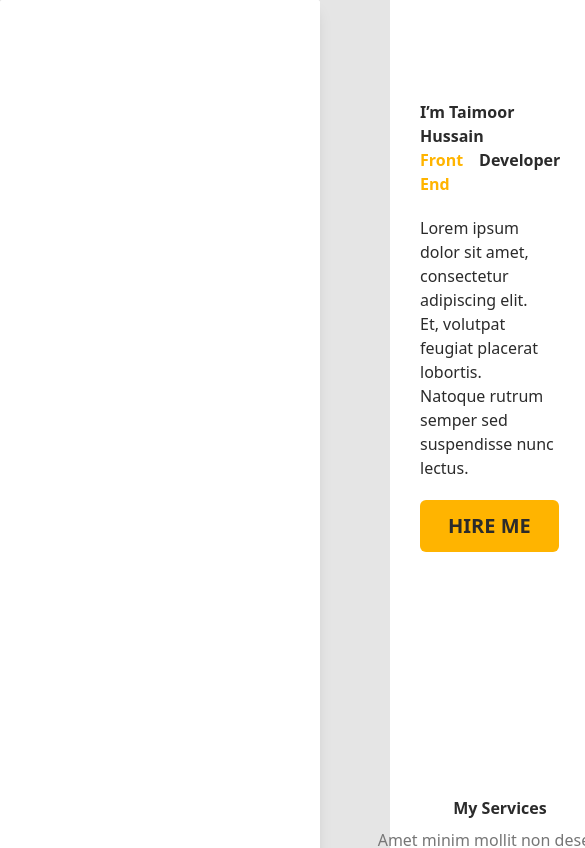
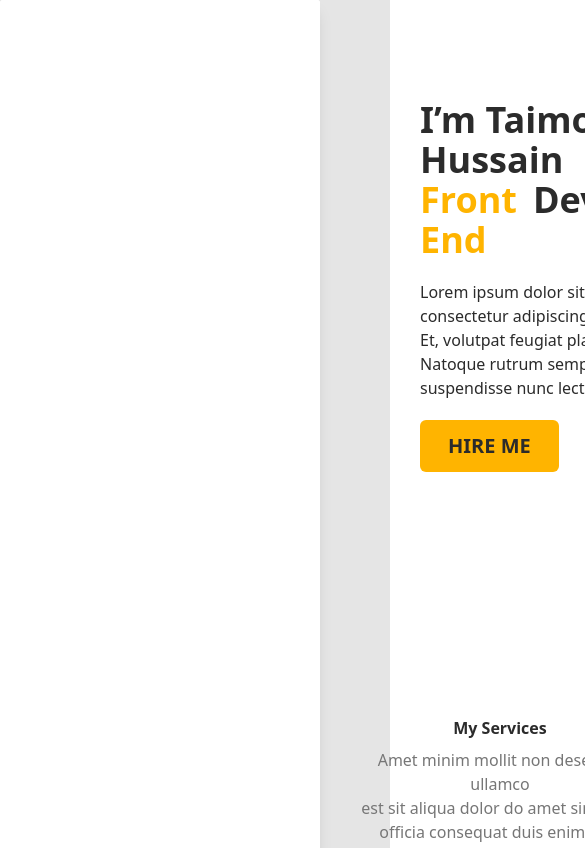
Before and after one commit to Taimoor474/Myprofile, a React (Create React App) app: page / in a window 390 px wide. Shown: the top 848 px of the page, 585 px wide, since content can reach past the window. Built offline with nearby package versions, Linux system fonts and the light colour scheme.

Commit message:
profile changes

```diff
--- a/src/components/CenterData/Contact.jsx
+++ b/src/components/CenterData/Contact.jsx
@@ -62,7 +62,7 @@ const Contact = () => {
         </div>
       </div>
 
-      <div className="contact_main space-y-6 sm:ml-14  ">
+      <div className="contact_main space-y-6 ml-14  ">
         <h5 className=" text-blk font-bold text-3xl">Contact information</h5>
 
     <div className="md:max-h-min md:w-80  text-center sm:w-60 sm:max-h-min sm:text-xs  px-5  py-3 mt-8 hover:scale-105 card1
--- a/src/components/CenterData/Profile.jsx
+++ b/src/components/CenterData/Profile.jsx
@@ -5,10 +5,10 @@ const Profile = () => {
   return (
     <div className="flex flex-row  p-5 space-x-11 " id='profile'>
     <div className="p-20  text-blk ">
-      <h2 className=" font-bold md:text-4xl  ">I’m Taimoor Hussain </h2>
+      <h2 className=" font-bold text-4xl  ">I’m Taimoor Hussain </h2>
       <div className=" flex space-x-4  ">
-        <p className="font-bold md:text-4xl text-yellow "> Front End</p>{" "}
-        <h2 className=" font-bold md:text-4xl  "> Developer </h2>
+        <p className="font-bold text-4xl text-yellow "> Front End</p>{" "}
+        <h2 className=" font-bold text-4xl  "> Developer </h2>
       </div>
 
       <p className="mt-5 sm:text-sm md:text-xl  sm:break-after-all sm:box-content">
@@ -17,7 +17,7 @@ const Profile = () => {
         suspendisse nunc lectus.
       </p>
 
-      <button className=" mt-5 hover:scale-105 md:text-xl bg-yellow text-blk border rounded-md hover:opacity-95 px-7 py-3  text-xl font-bold border-none">
+      <button className=" mt-5 hover:scale-105  bg-yellow text-blk border rounded-md hover:opacity-95 px-7 py-3  text-xl font-bold border-none">
         HIRE ME
       </button>
     </div>
--- a/src/components/First/Miniinfo.jsx
+++ b/src/components/First/Miniinfo.jsx
@@ -11,7 +11,7 @@ const Miniinfo = () => {
     <div className="first  space-y-5 p-8 divide-y divide-backroundcol  content-center  bg-divbg shadow-lg border rounded-sm  text-center border-white min-h-fit w-80">
       <div className="first">
         <img
-          className="rounded-full border-gray-100 shadow-sm h-20 w-20 md:ml-16 "
+          className="rounded-full border-gray-100 shadow-sm h-20 w-20 ml-16 "
           src={mainimg}
           alt=""
         />
@@ -186,7 +186,7 @@ const Miniinfo = () => {
 
       <div className="sixth p-2 flex  justify-center rounded-md hover:scale-105 bg-yellow md:text-lg text-lightdark font-semibold">
         <button className="flex">
-          DOWNLOAD CV <img className="ml-2 md:mt-2" src={icon2} alt="" />
+          DOWNLOAD CV <img className="ml-2 mt-2" src={icon2} alt="" />
         </button>
       </div>
     </div>
```
